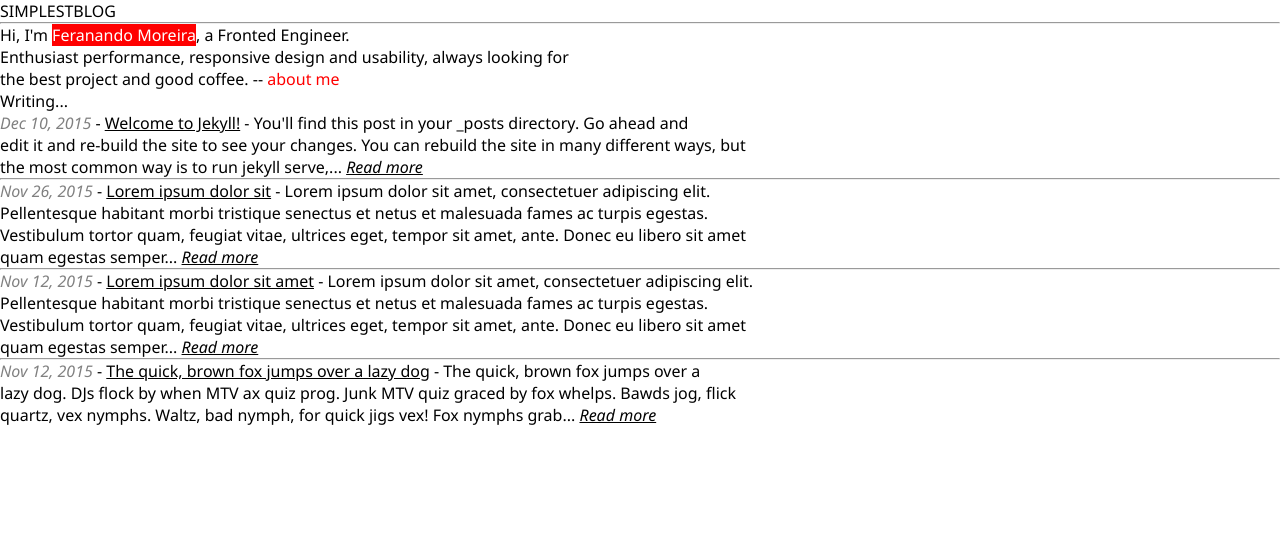
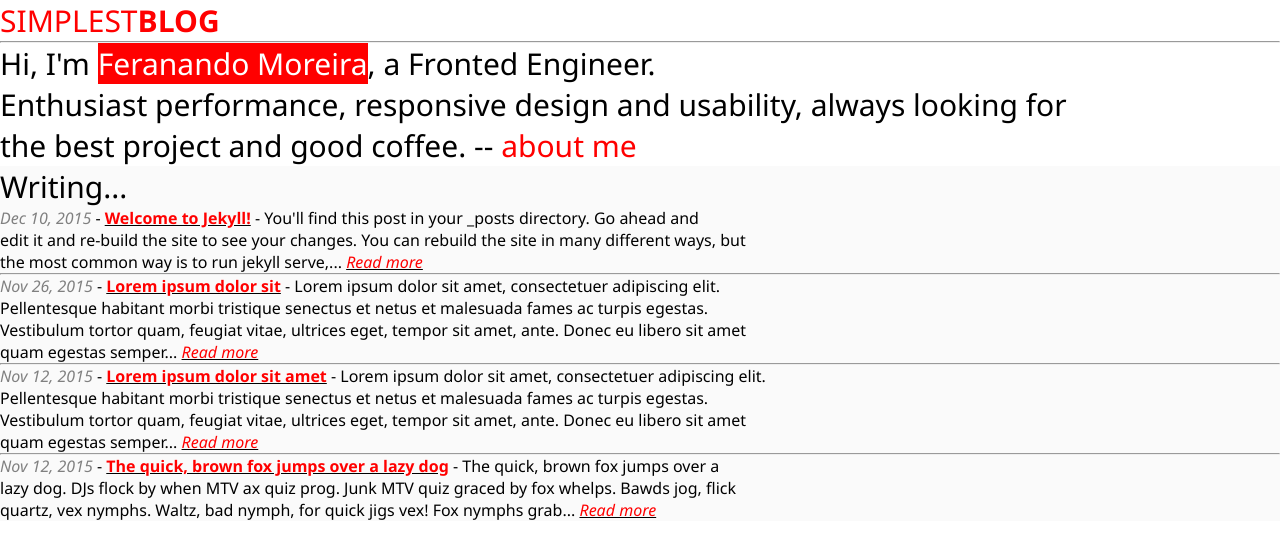
Before and after one commit to aina05mp/aina_web, a plain HTML site: page activitats/css/color/activitat3.html in a window 1280 px wide. Drawn offline with Linux system fonts and the light colour scheme.

Commit message:
Update activitat3.html

```diff
--- a/activitats/css/color/activitat3.html
+++ b/activitats/css/color/activitat3.html
@@ -17,16 +17,25 @@
         }
 
         .big_letter {
-            font-size: 100%;
+            font-size: 30px;
         }
 
         span.red {
+            color: red;
+        }
+
+        span.red_bold {
+            color: red;
+            font-weight: bold;
+        }
+
+        span.back_red {
             background-color: red;
             color: white;
         }
 
-        span.me {
-            color: red;
+        .back_gris {
+            background-color: rgb(250, 250, 250);
         }
 
         .date {
@@ -38,20 +47,20 @@
 </head>
 <body>
     <div class="big_letter">
-        <p class="titol">SIMPLESTBLOG</p>
+        <p><span class="red">SIMPLEST</span><span class="red_bold">BLOG</span></p>
         <hr>
-        <p>Hi, I'm <span class="red">Feranando Moreira</span>, a Fronted Engineer. <br>
-        Enthusiast performance, responsive design and usability, always looking for <br> the best project and good coffee. -- <span class="me">about me</span></p>
+        <p>Hi, I'm <span class="back_red">Feranando Moreira</span>, a Fronted Engineer. <br>
+        Enthusiast performance, responsive design and usability, always looking for <br> the best project and good coffee. -- <span class="red">about me</span></p>
     </div>
-    <div>
+    <div class="back_gris">
         <p class="big_letter">Writing...</p>
-        <p><i class="date">Dec 10, 2015</i> - <u>Welcome to Jekyll!</u> - You'll find this post in your _posts directory. Go ahead and <br> edit it and re-build the site to see your changes. You can rebuild the site in many different ways, but <br> the most common way is to run jekyll serve,... <i><u>Read more</u></i></p>
+        <p><i class="date">Dec 10, 2015</i> - <u><span class="red_bold">Welcome to Jekyll!</span></u> - You'll find this post in your _posts directory. Go ahead and <br> edit it and re-build the site to see your changes. You can rebuild the site in many different ways, but <br> the most common way is to run jekyll serve,... <i><u><span class="red">Read more</span></u></i></p>
         <hr>
-        <p><i class="date">Nov 26, 2015</i> - <u>Lorem ipsum dolor sit</u> - Lorem ipsum dolor sit amet, consectetuer adipiscing elit. <br> Pellentesque habitant morbi tristique senectus et netus et malesuada fames ac turpis egestas. <br> Vestibulum tortor quam, feugiat vitae, ultrices eget, tempor sit amet, ante. Donec eu libero sit amet <br> quam egestas semper... <i><u>Read more</u></i></p>
+        <p><i class="date">Nov 26, 2015</i> - <u><span class="red_bold">Lorem ipsum dolor sit</span></u> - Lorem ipsum dolor sit amet, consectetuer adipiscing elit. <br> Pellentesque habitant morbi tristique senectus et netus et malesuada fames ac turpis egestas. <br> Vestibulum tortor quam, feugiat vitae, ultrices eget, tempor sit amet, ante. Donec eu libero sit amet <br> quam egestas semper... <i><u><span class="red">Read more</span></u></i></p>
         <hr>
-        <p><i class="date">Nov 12, 2015</i> - <u>Lorem ipsum dolor sit amet</u> - Lorem ipsum dolor sit amet, consectetuer adipiscing elit. <br> Pellentesque habitant morbi tristique senectus et netus et malesuada fames ac turpis egestas. <br> Vestibulum tortor quam, feugiat vitae, ultrices eget, tempor sit amet, ante. Donec eu libero sit amet <br> quam egestas semper... <i><u>Read more</u></i></p>
+        <p><i class="date">Nov 12, 2015</i> - <u><span class="red_bold">Lorem ipsum dolor sit amet</span></u> - Lorem ipsum dolor sit amet, consectetuer adipiscing elit. <br> Pellentesque habitant morbi tristique senectus et netus et malesuada fames ac turpis egestas. <br> Vestibulum tortor quam, feugiat vitae, ultrices eget, tempor sit amet, ante. Donec eu libero sit amet <br> quam egestas semper... <i><u><span class="red">Read more</span></u></i></p>
         <hr>
-        <p><i class="date">Nov 12, 2015</i> - <u>The quick, brown fox jumps over a lazy dog</u> - The quick, brown fox jumps over a <br> lazy dog. DJs flock by when MTV ax quiz prog. Junk MTV quiz graced by fox whelps. Bawds jog, flick <br> quartz, vex nymphs. Waltz, bad nymph, for quick jigs vex! Fox nymphs grab... <i><u>Read more</u></i></p>
+        <p><i class="date">Nov 12, 2015</i> - <u><span class="red_bold">The quick, brown fox jumps over a lazy dog</span></u> - The quick, brown fox jumps over a <br> lazy dog. DJs flock by when MTV ax quiz prog. Junk MTV quiz graced by fox whelps. Bawds jog, flick <br> quartz, vex nymphs. Waltz, bad nymph, for quick jigs vex! Fox nymphs grab... <i><u><span class="red">Read more</span></u></i></p>
     </div>
 </body>
 </html>
```
